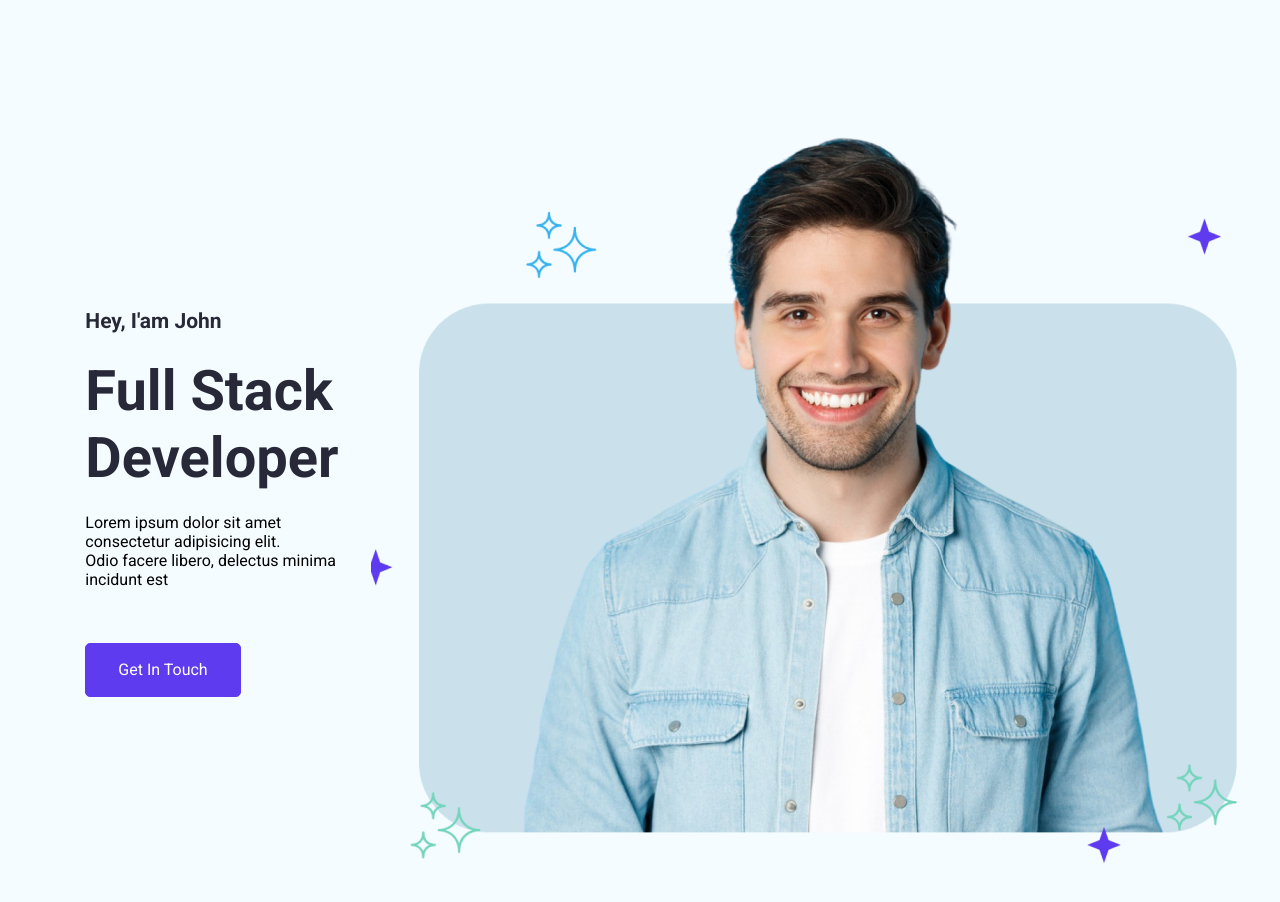
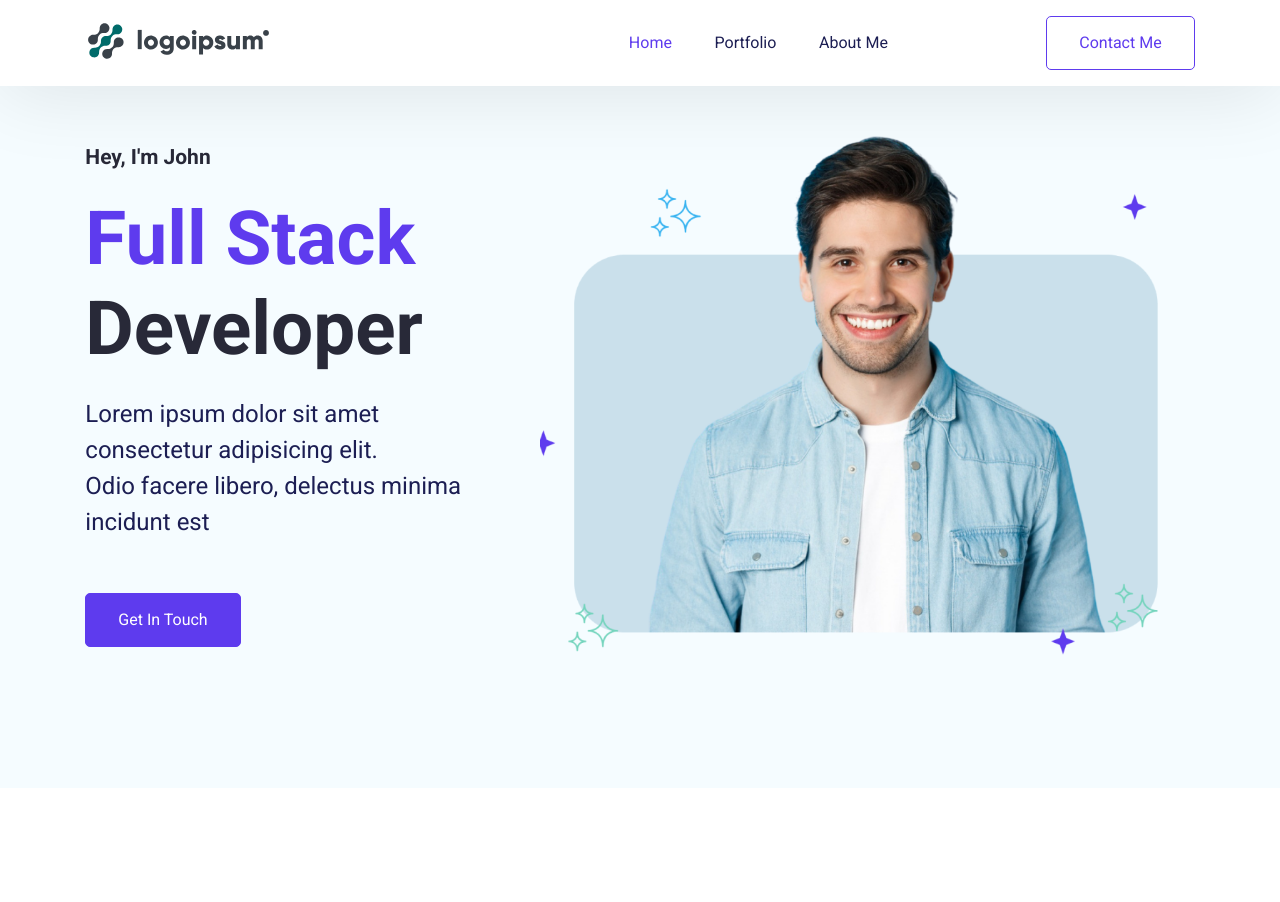
Before and after one commit to joaolucassb/myPortfolioReactJs, a React (Create React App) app: page / in a window 1280 px wide. Shown: the top 902 px of the page. After the commit the page ends 800 px from the top, so only its background shows below. Built offline with nearby package versions, Linux system fonts and the light colour scheme.

Commit message:
create navbar.jsx and add styles

```diff
--- a/src/App.css
+++ b/src/App.css
@@ -158,6 +158,47 @@
 }
 /* Section Titles Ends */
 
+/* Navbar Style Start */
+.navbar {
+    display: flex;
+    justify-content: space-between;
+    align-items: center;
+    padding: 15px 85.333px;
+    background-color: var(--white);
+    box-shadow: 0px 5.333px 80px 0 rgba(0, 0, 0, 0.1);
+    position: fixed;
+    top: 0;
+    left: 0;
+    right: 0;
+}
+
+.navbar--items > ul {
+    list-style: none;
+    display: flex;
+    align-items: flex-start;
+    gap: 42.667px;
+    text-decoration: none;
+}
+
+.navbar--items > ul > li > a {
+    text-decoration: none;
+}
+
+/* Navbar Content */
+.navbar--content {
+    color: var(--darkblue);
+    font-size: 16px;
+    font-style: normal;
+    font-weight: 400;
+    line-height: 24px;
+    cursor: pointer;
+}
+
+.navbar--active--content {
+    color: var(--primary);
+}
+/* Navbar Sytle Ends */
+
 /* Hero Section Style */
 .hero--section {
     display: flex;
@@ -189,4 +230,29 @@
 
 .hero--section--title {
     color: var(--heading-color);
+    font-size: 74.667px;
+    font-weight: 700;
+    line-height: 90px;
+    align-self: stretch;
 }
+
+.hero--section--title--color {
+    color: var(--primary);
+}
+
+.hero--section--description {
+    color: var(--darkblue);
+    font-size: 24px;
+    font-weight: 400;
+    line-height: 36px;
+}
+
+.hero--section--img {
+    display: flex;
+}
+
+.hero--section--img > img {
+    width: 100%;
+    height: 100%;
+}
+/* Hero Section Style Ends */
--- a/src/App.js
+++ b/src/App.js
@@ -1,12 +1,21 @@
 import './App.css';
 import React from 'react';
 import {BrowserRouter as Router, Route, Routes} from "react-router-dom";
+import Navbar from './Pages/Home/Navbar';
 import Home from './Pages/Home/HomeScreen';
 
 function App() {
   return (
     <div className="App">
-      <Home />
+      <Router>
+        <div>
+          <Navbar/>
+          <Routes>
+            <Route path='/' element={<Home />}></Route>
+            <Route path='*' element={<div>404 Not Found</div>}></Route>
+          </Routes>
+        </div>
+      </Router>
     </div>
   );
 }
--- a/src/Pages/Home/HeroSection.jsx
+++ b/src/Pages/Home/HeroSection.jsx
@@ -3,7 +3,7 @@
         <section id="heroSection" className="hero--section">
             <div className="hero--section--content--box">
                 <div className="hero--section--content">
-                    <p className="section--title">Hey, I'am John</p>
+                    <p className="section--title">Hey, I'm John</p>
                     <h1 className="hero--section--title">
                         <span className="hero--section--title--color">Full Stack</span>{""}
                         <br />
--- a/src/Pages/Home/NavBar.jsx
+++ b/src/Pages/Home/NavBar.jsx
@@ -0,0 +1,93 @@
+import { useState, useEffect } from 'react';
+import { Link } from 'react-scroll';
+
+function Navbar() {
+    const {navActive, setNavActive} = useState(false);
+
+    const toogleNav = () => {
+        setNavActive(!navActive)
+    }
+
+    const closeMenu = () => {
+        setNavActive(false)
+    }
+
+    useEffect(() => {
+        const handleResize = () => {
+            if (window.innerWidth <= 500) {
+                closeMenu;
+            }
+        }
+
+        window.addEventListener("resize", handleResize);
+
+        return () => {
+            window.removeEventListener("resize", handleResize);
+        }
+    }, []);
+
+    useEffect(() => {
+        if(window.innerWidth <= 1200) {
+            closeMenu;
+        }
+    }, []);
+
+    return (
+        <nav className={`navbar ${navActive ? 'active' : ''}`}>
+            <div>
+                <img src="./img/logo.svg" alt="Logoipsum" />
+            </div>
+            <a className={`nav__hamburger ${navActive ? 'active' : ''}`} onClick={toogleNav}>
+                <span className='nav__hamburger__line'></span>
+                <span className='nav__hamburger__line'></span>
+                <span className='nav__hamburger__line'></span>
+            </a>
+            <div className={`navbar--items ${navActive ? 'active' : ''}`}>
+                <ul>
+                    <li>
+                        <Link onClick={closeMenu} activeClass='navbar--active--content'
+                        spy={true}
+                        smooth={true}
+                        offset={-70}
+                        duration={500}
+                        to='heroSection'
+                        className='navbar--content'>Home</Link>
+                    </li>
+                    <li>
+                        <Link onClick={closeMenu} activeClass='navbar--active--content'
+                        spy={true}
+                        smooth={true}
+                        offset={-70}
+                        duration={500}
+                        to='MyPortfolio'
+                        className='navbar--content'>Portfolio</Link>
+                    </li>
+                    <li>
+                        <Link onClick={closeMenu} activeClass='navbar--active--content'
+                        spy={true}
+                        smooth={true}
+                        offset={-70}
+                        duration={500}
+                        to='AboutMe'
+                        className='navbar--content'>About Me</Link>
+                    </li>
+                </ul>
+            </div>
+            <Link
+            onClick={closeMenu}
+            activeClass='navbar--active--content'
+            spy={true}
+            smooth={true}
+            offset={-70}
+            duration={500}
+            to='AboutMe'
+            className='btn btn-outline-primary'
+            >
+
+            Contact Me
+            </Link>
+        </nav>
+    );
+}
+
+export default Navbar;
```
